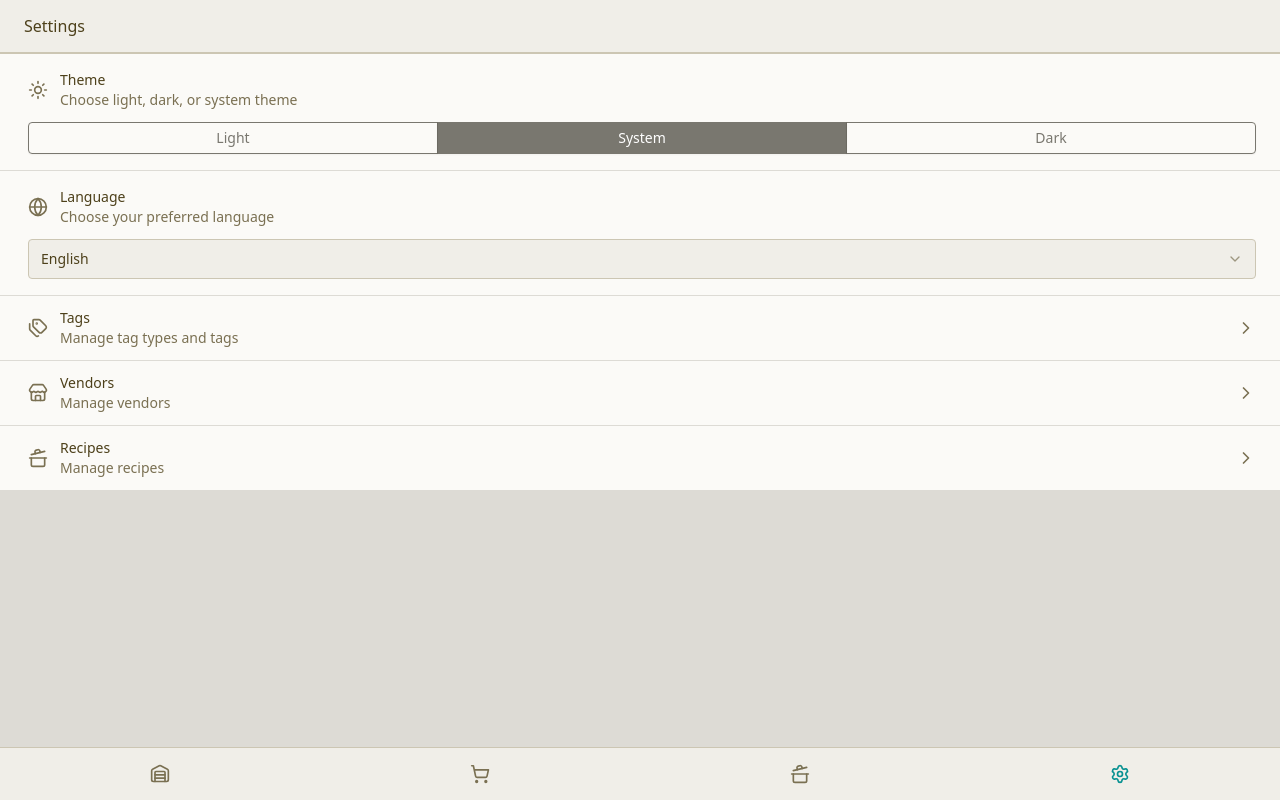
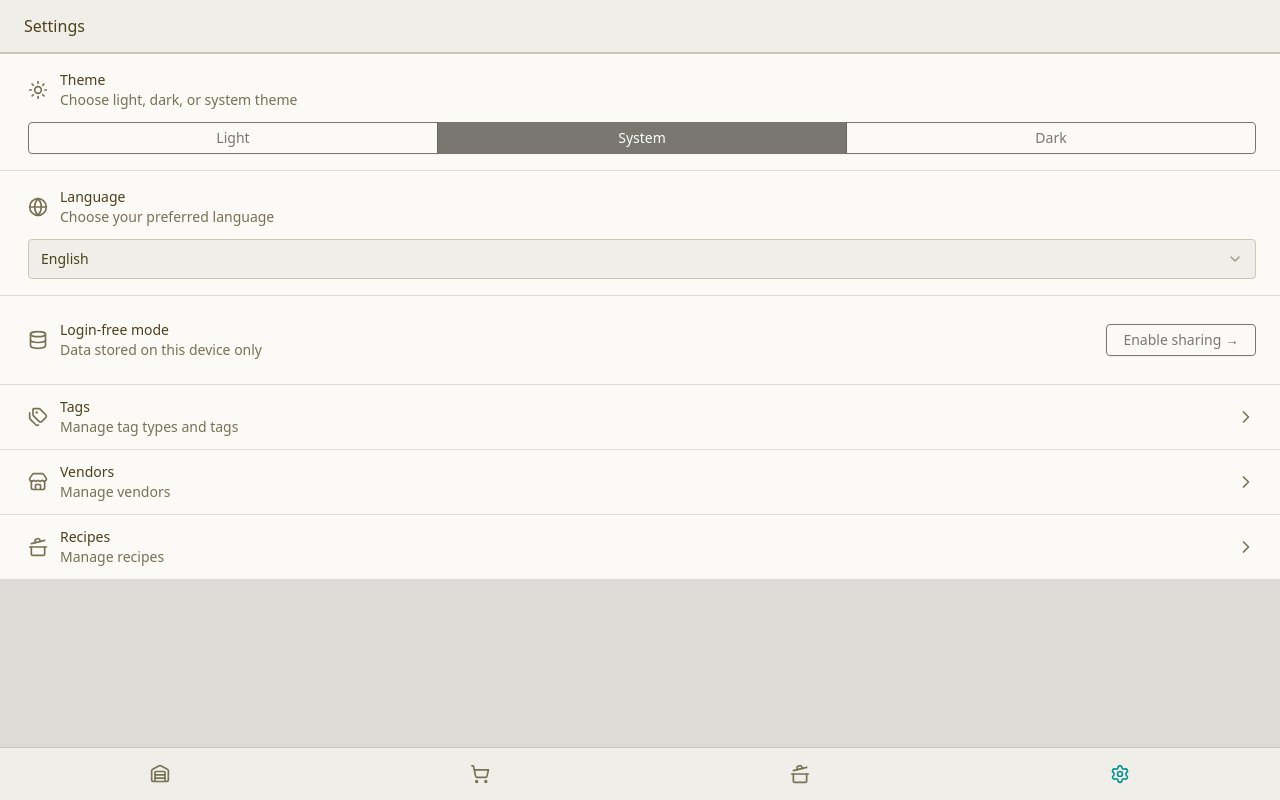
Before and after one commit to ETBlue/player1inventory, a React (Vite) app in the folder apps/web/: page /settings in a window 1280 px wide. Built offline with nearby package versions, Linux system fonts and the light colour scheme; no server answers; sample sign-in values are in the browser's storage.

Commit message:
feat(web): add Data Mode card to Settings with Local→Cloud switching flow

```diff
--- a/apps/web/src/routes/settings/index.tsx
+++ b/apps/web/src/routes/settings/index.tsx
@@ -2,14 +2,26 @@ import { createFileRoute, Link } from '@tanstack/react-router'
 import {
   ChevronRight,
   CookingPot,
+  Database,
   Globe,
   Moon,
   Store,
   Sun,
   Tags,
 } from 'lucide-react'
+import { useState } from 'react'
 import { useTranslation } from 'react-i18next'
 import { Toolbar } from '@/components/Toolbar'
+import {
+  AlertDialog,
+  AlertDialogAction,
+  AlertDialogCancel,
+  AlertDialogContent,
+  AlertDialogDescription,
+  AlertDialogFooter,
+  AlertDialogHeader,
+  AlertDialogTitle,
+} from '@/components/ui/alert-dialog'
 import { Button } from '@/components/ui/button'
 import { Card, CardContent } from '@/components/ui/card'
 import {
@@ -19,8 +31,10 @@ import {
   SelectTrigger,
   SelectValue,
 } from '@/components/ui/select'
+import { useDataMode } from '@/hooks/useDataMode'
 import { useLanguage } from '@/hooks/useLanguage'
 import { useTheme } from '@/hooks/useTheme'
+import { DATA_MODE_STORAGE_KEY } from '@/lib/dataMode'
 import type { LanguagePreference } from '@/lib/language'
 
 export const Route = createFileRoute('/settings/')({
@@ -35,6 +49,17 @@ function Settings() {
     setPreference: setLangPreference,
   } = useLanguage()
   const { t } = useTranslation()
+  const { mode } = useDataMode()
+  const [showEnableConfirm, setShowEnableConfirm] = useState(false)
+
+  function handleEnableSharing() {
+    setShowEnableConfirm(true)
+  }
+
+  function confirmEnableSharing() {
+    localStorage.setItem(DATA_MODE_STORAGE_KEY, 'cloud')
+    window.location.reload()
+  }
 
   return (
     <div>
@@ -129,6 +154,59 @@ function Settings() {
           </CardContent>
         </Card>
 
+        {/* Data Mode Card */}
+        <Card>
+          <CardContent className="px-3 py-3">
+            <div className="flex items-center justify-between gap-3">
+              <div className="flex items-center gap-3">
+                <Database className="h-5 w-5 text-foreground-muted" />
+                <div>
+                  <p className="font-medium">
+                    {mode === 'local' ? 'Login-free mode' : 'Sharing enabled'}
+                  </p>
+                  <p className="text-sm text-foreground-muted">
+                    {mode === 'local'
+                      ? 'Data stored on this device only'
+                      : 'Data synced to the cloud'}
+                  </p>
+                </div>
+              </div>
+              {mode === 'local' && (
+                <Button variant="neutral-outline" onClick={handleEnableSharing}>
+                  Enable sharing →
+                </Button>
+              )}
+              {mode === 'cloud' && (
+                <Button variant="neutral-outline" onClick={() => {}}>
+                  Disable sharing
+                </Button>
+              )}
+            </div>
+          </CardContent>
+        </Card>
+
+        {/* Enable Sharing Confirm Dialog */}
+        <AlertDialog
+          open={showEnableConfirm}
+          onOpenChange={setShowEnableConfirm}
+        >
+          <AlertDialogContent>
+            <AlertDialogHeader>
+              <AlertDialogTitle>Enable sharing?</AlertDialogTitle>
+              <AlertDialogDescription>
+                Sharing requires signing in. Once enabled, your data will be
+                stored in the cloud and a login will be required each session.
+              </AlertDialogDescription>
+            </AlertDialogHeader>
+            <AlertDialogFooter>
+              <AlertDialogCancel>Cancel</AlertDialogCancel>
+              <AlertDialogAction onClick={confirmEnableSharing}>
+                Enable
+              </AlertDialogAction>
+            </AlertDialogFooter>
+          </AlertDialogContent>
+        </AlertDialog>
+
         {/* Tags Card */}
         <Link to="/settings/tags" className="block">
           <Card>
```
